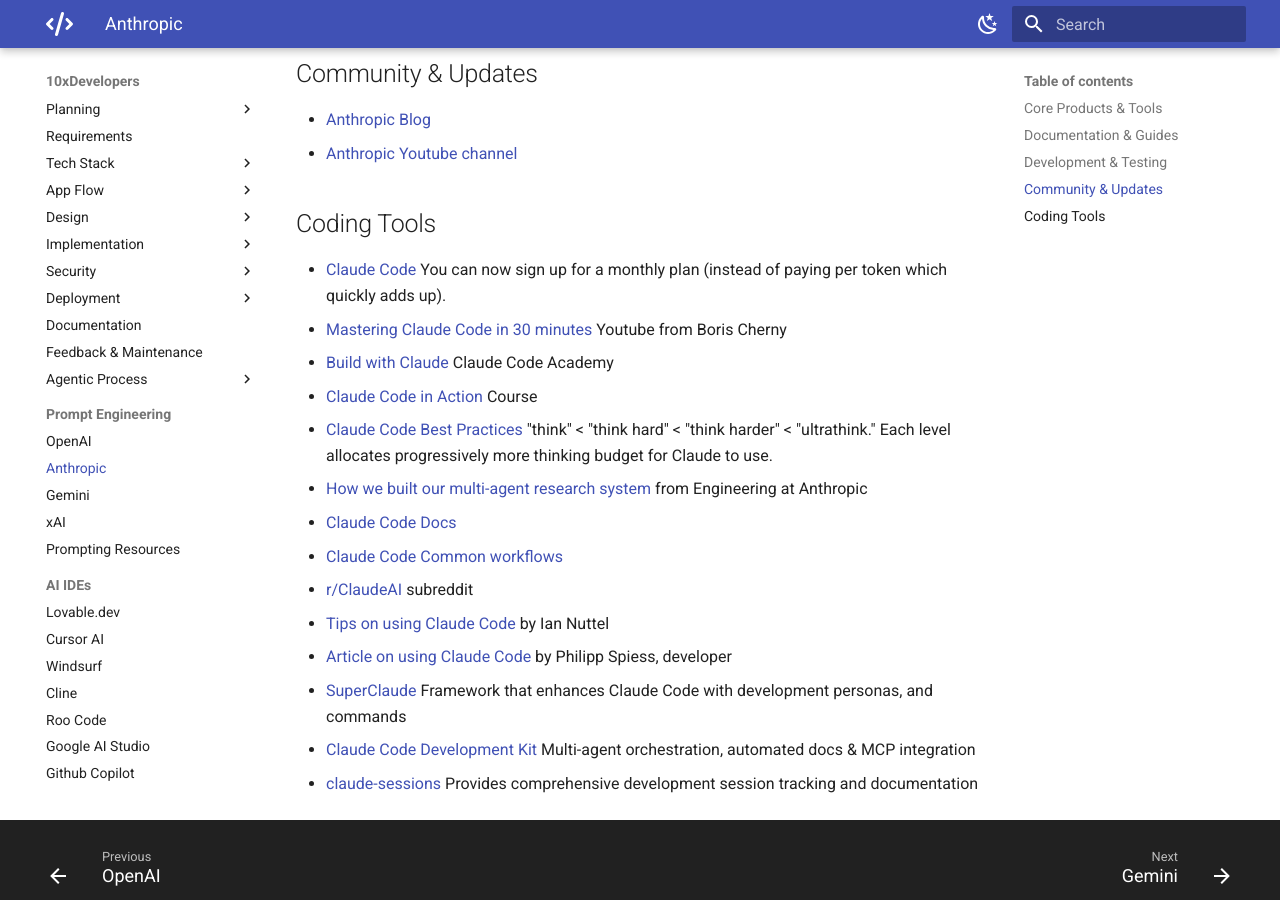
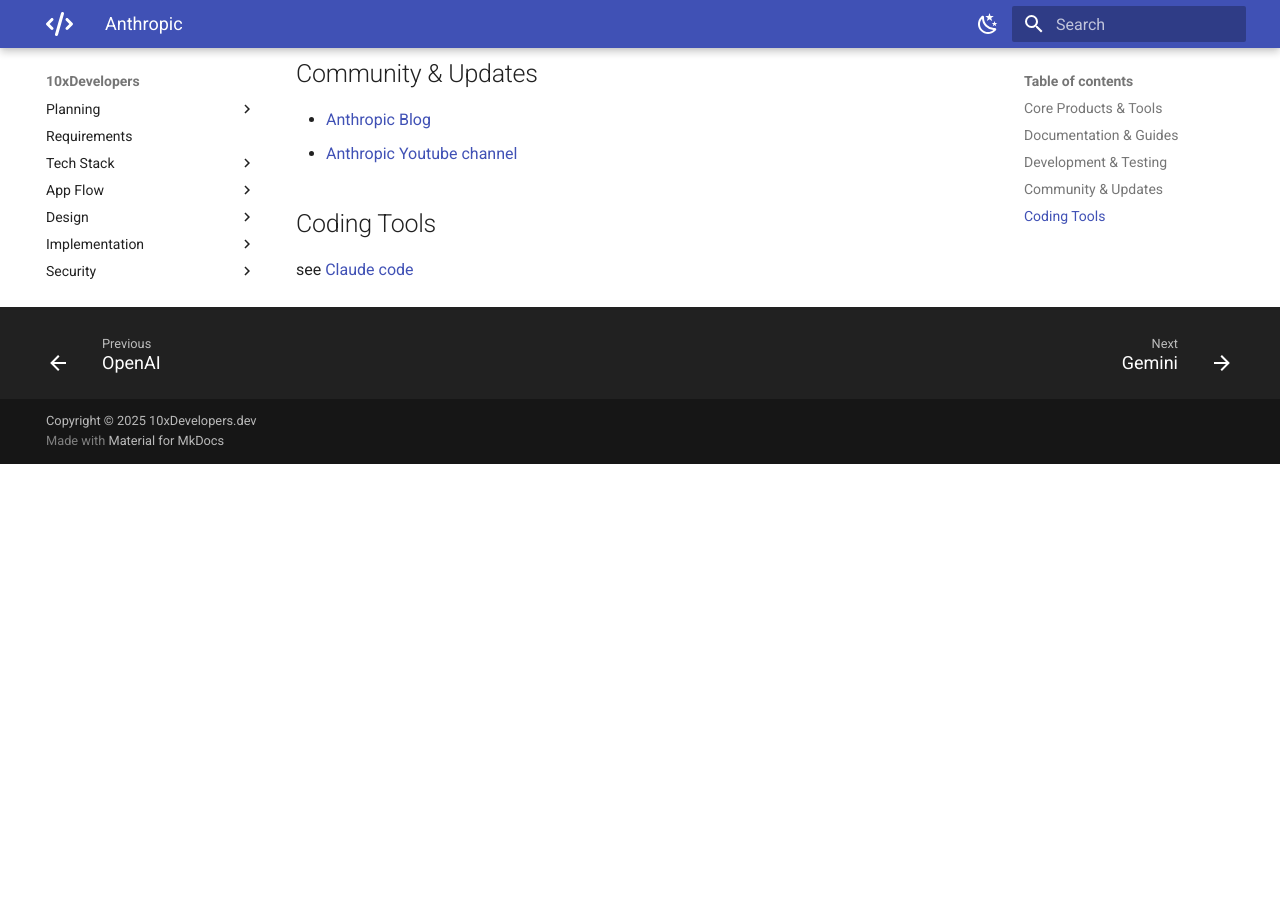
Before and after one commit to shlomoc/10xdev, an MkDocs documentation site: the page built from docs/prompt-engineering/anthropic.md, in a window 1280 px wide and 900 px high, scrolled down 742 px. Built offline with MkDocs 1.6.1 and Material for MkDocs 9.7.7, drawn with Linux system fonts in a browser that asks for light colours; after the commit the page ends 1206 px from its top, so only the background shows below that.

Commit message:
move Claude Code uage documentation into its own page

```diff
--- a/docs/prompt-engineering/anthropic.md
+++ b/docs/prompt-engineering/anthropic.md
@@ -22,20 +22,4 @@
 - [Anthropic Youtube channel](https://www.youtube.com/@anthropic-ai)
 
 ## Coding Tools
-- [Claude Code](https://www.anthropic.com/claude-code)
-You can now sign up for a monthly plan (instead of paying per token which quickly adds up).
-- [Mastering Claude Code in 30 minutes](https://www.youtube.com/watch?v=6eBSHbLKuN0) Youtube from Boris Cherny
-- [Build with Claude](https://www.anthropic.com/learn/build-with-claude) Claude Code Academy
-- [Claude Code in Action](https://anthropic.skilljar.com/claude-code-in-action) Course
-- [Claude Code Best Practices](https://www.anthropic.com/engineering/claude-code-best-practices) "think" < "think hard" < "think harder" < "ultrathink." Each level allocates progressively more thinking budget for Claude to use.
-- [How we built our multi-agent research system](https://www.anthropic.com/engineering/built-multi-agent-research-system) from Engineering at Anthropic
-
-- [Claude Code Docs](https://docs.anthropic.com/en/docs/claude-code/overview)
-- [Claude Code Common workflows](https://docs.anthropic.com/en/docs/claude-code/common-workflows)
-
-- [r/ClaudeAI](https://www.reddit.com/r/ClaudeAI/) subreddit
-- [Tips on using Claude Code](../reference/claude-code-tips.md) by Ian Nuttel
-- [Article on using Claude Code](https://spiess.dev/blog/how-i-use-claude-code) by Philipp Spiess, developer
-- [SuperClaude](https://github.com/NomenAK/SuperClaude) Framework that enhances Claude Code with development personas, and commands
-- [Claude Code Development Kit](https://github.com/peterkrueck/Claude-Code-Development-Kit) Multi-agent orchestration, automated docs & MCP integration
-- [claude-sessions](https://github.com/iannuttall/claude-sessions) Provides comprehensive development session tracking and documentation
+see [Claude code](../ide/claude-code.md)
--- a/mkdocs.yml
+++ b/mkdocs.yml
@@ -127,9 +127,10 @@ nav:
   - AI IDEs:
     - Lovable.dev: ide/lovable.md
     - Cursor AI: ide/cursor.md
-    - Windsurf: ide/windsurf.md
+    - Claude Code: ide/claude-code.md
     - Cline: ide/cline.md
     - Roo Code: ide/roo.md
+    - Windsurf: ide/windsurf.md
     - Google AI Studio: ide/aistudio.md
     - Github Copilot: ide/github.md
   - Agent Frameworks:
```
Also changed, not shown: docs/ide/claude-code.md (added, +38 -0 lines), docs/structured/agentic/SPARC-claude.md (+1 -0 lines).
